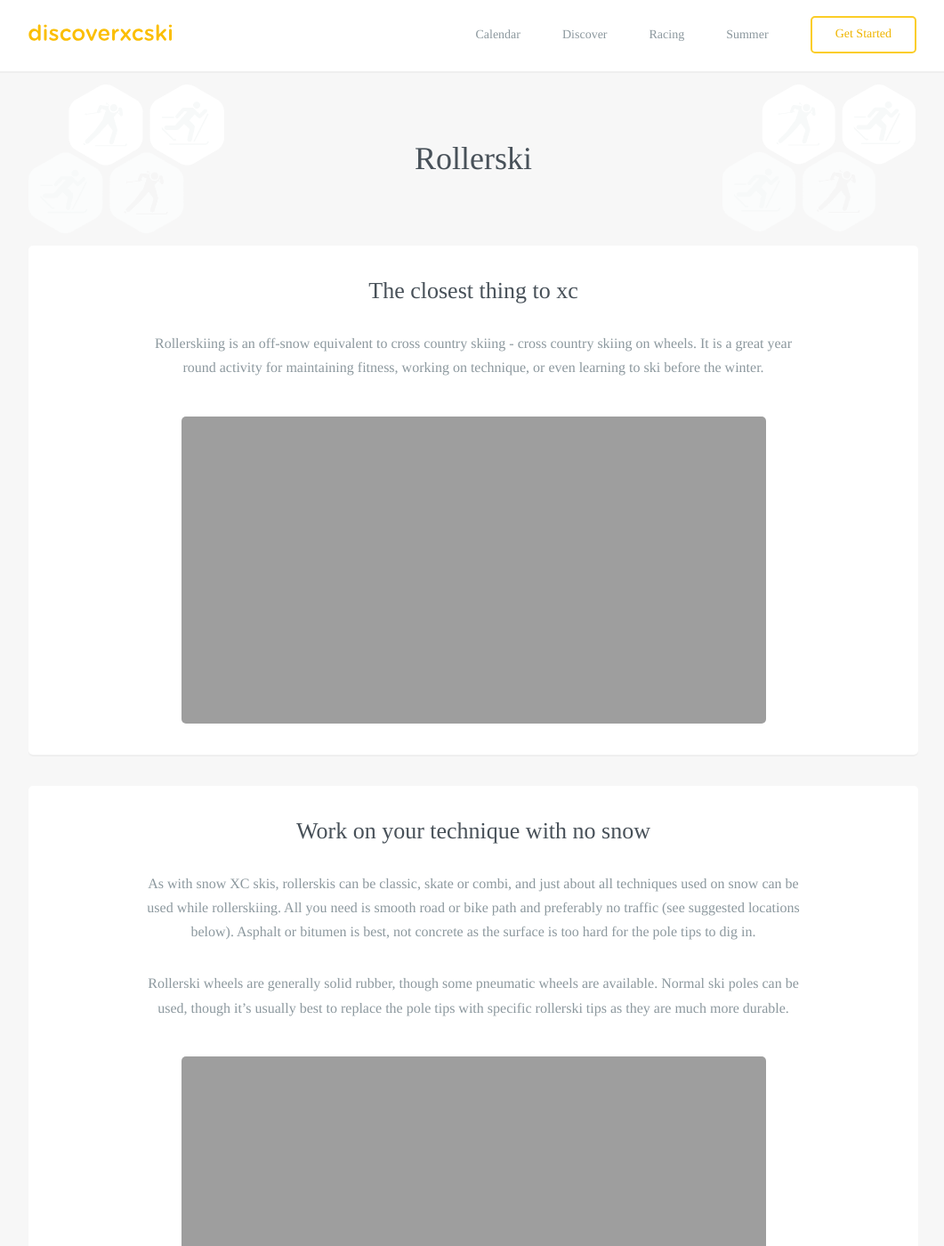
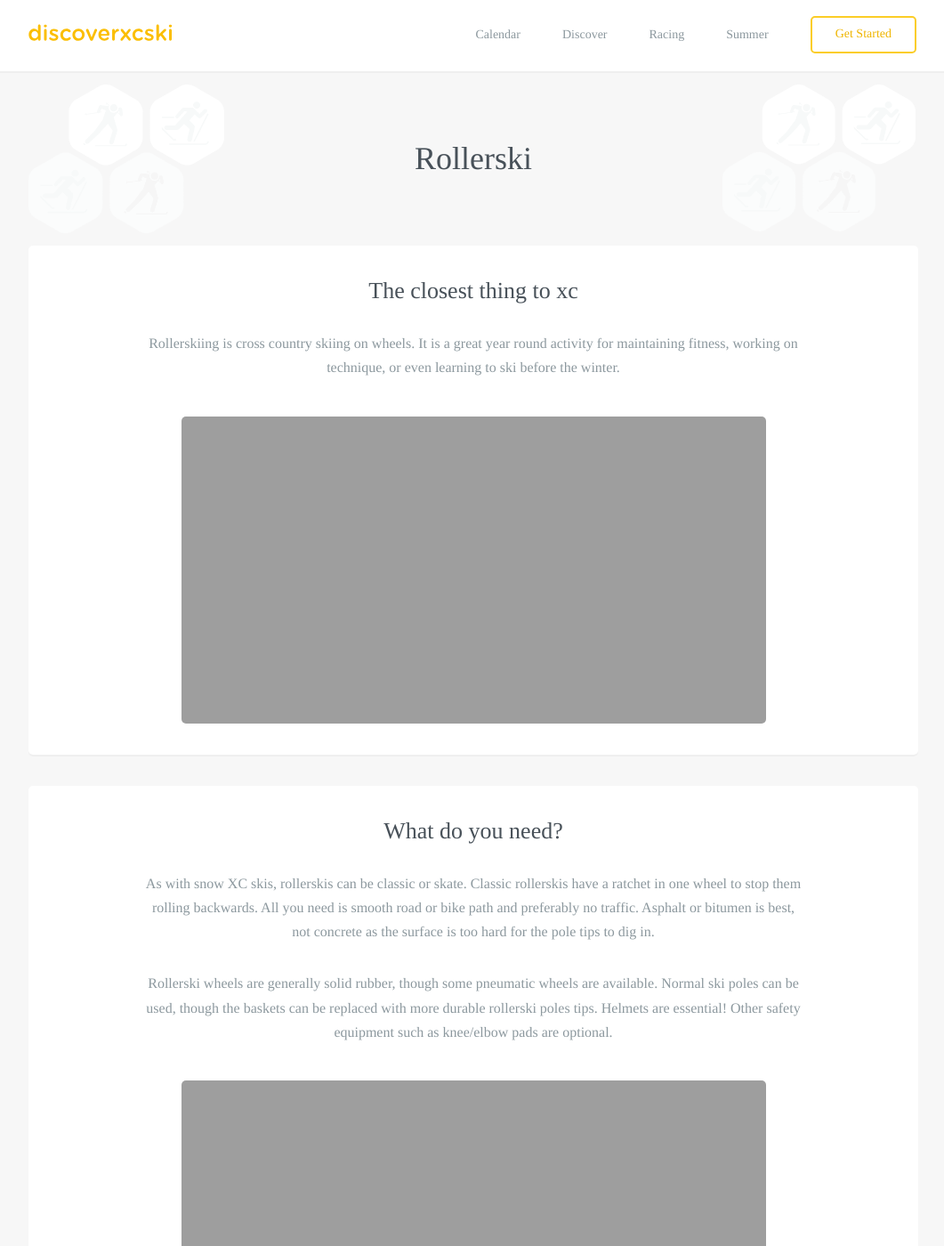
Before and after one commit to robcatto/robcatto.github.io, a Jekyll site: the page built from summer/rollerski/index.html, in a window 1280 px wide and 1400 px high. Shown: the whole window at 89% size, without its empty margins (108-1169 px from the left). Built offline with Jekyll 4.4.1, drawn with Linux system fonts in a browser that asks for light colours; some web fonts are replaced; Markdown is read by kramdown in place of the engine named in the settings.

Commit message:
Update index.html
Rollerski equipment text update/

```diff
--- a/summer/rollerski/index.html
+++ b/summer/rollerski/index.html
@@ -46,7 +46,7 @@ layout: default
         <div id="content1">
         <section class="mobile_section">
                 <h3>The closest thing to xc</h3>
-                <p>Rollerskiing is an off-snow equivalent to cross country skiing - cross country skiing on wheels. It is a great year round activity for maintaining fitness, working on technique, or even learning to ski before the winter.
+                <p>Rollerskiing is cross country skiing on wheels. It is a great year round activity for maintaining fitness, working on technique, or even learning to ski before the winter.
 
 
                 </p>
@@ -59,9 +59,9 @@ layout: default
 
 
                 <section class="mobile_section">
-                    <h3>Work on your technique with no snow</h3>
-                    <p>As with snow XC skis, rollerskis can be classic, skate or combi, and just about all techniques used on snow can be used while rollerskiing. All you need is smooth road or bike path and preferably no traffic (see suggested locations below). Asphalt or bitumen is best, not concrete as the surface is too hard for the pole tips to dig in.
-                    <p>Rollerski wheels are generally solid rubber, though some pneumatic wheels are available. Normal ski poles can be used, though it’s usually best to replace the pole tips with specific rollerski tips as they are much more durable.
+                    <h3>What do you need?</h3>
+                    <p>As with snow XC skis, rollerskis can be classic or skate. Classic rollerskis have a ratchet in one wheel to stop them rolling backwards. All you need is smooth road or bike path and preferably no traffic. Asphalt or bitumen is best, not concrete as the surface is too hard for the pole tips to dig in.
+                    <p>Rollerski wheels are generally solid rubber, though some pneumatic wheels are available. Normal ski poles can be used, though the baskets can be replaced with more durable rollerski poles tips. Helmets are essential! Other safety equipment such as knee/elbow pads are optional.
 
                     </p>
                     <div class="one">
```
